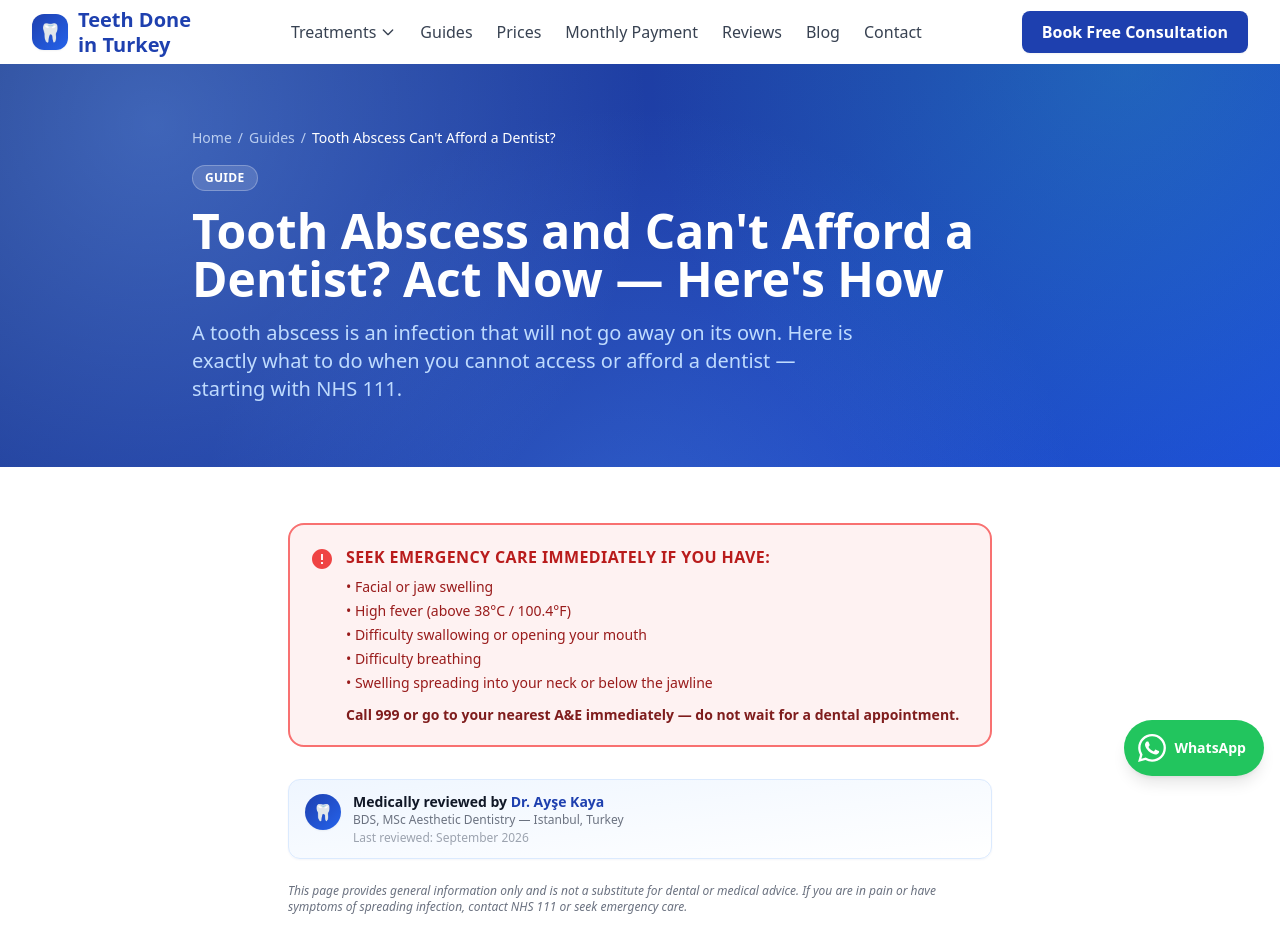
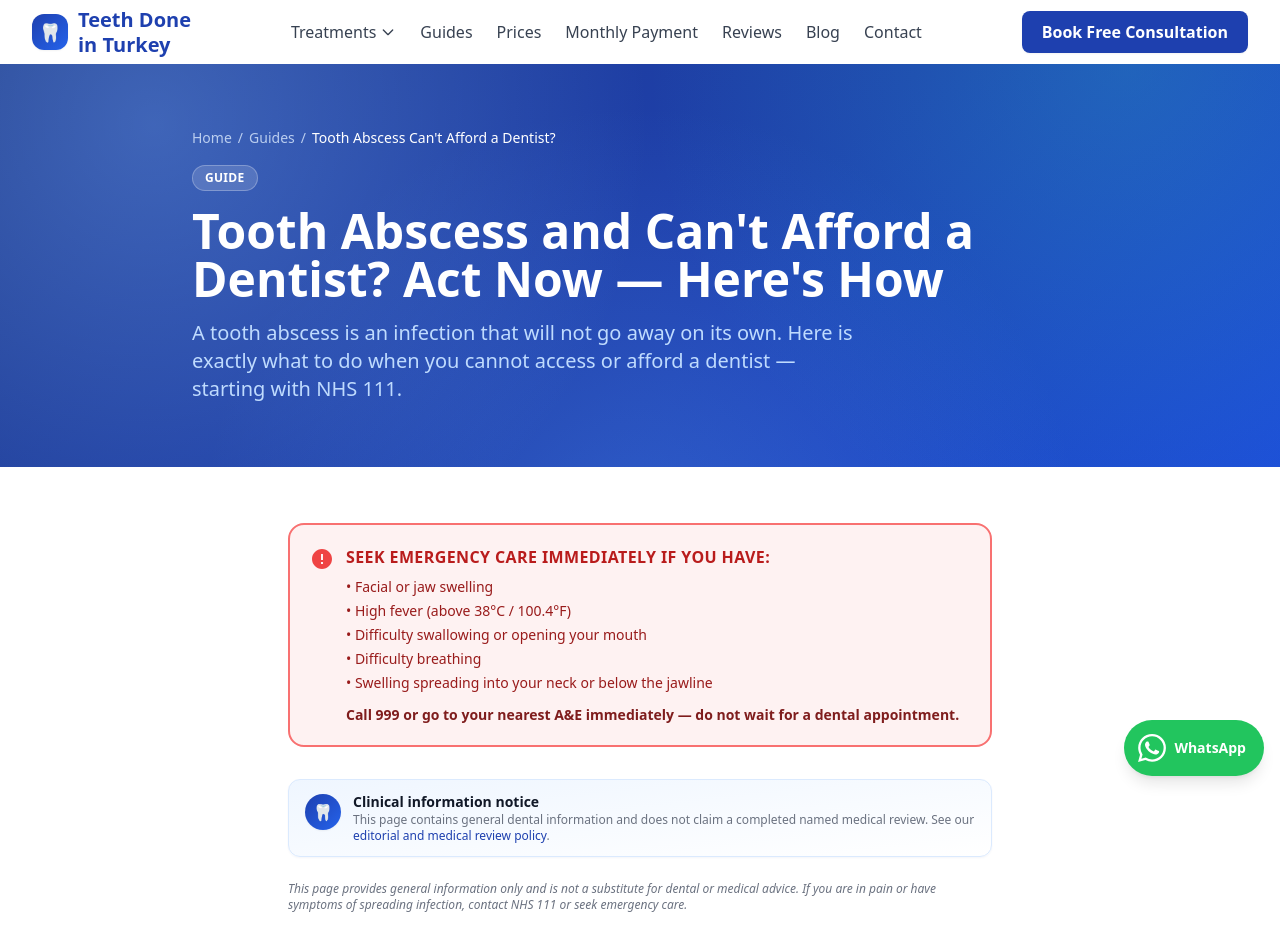
Before and after one commit to digiroiio-lgtm/teethdoneinturkey, a Next.js app: page /guides/tooth-abscess-cant-afford-dentist in a window 1280 px wide. Shown: the top 941 px of the page. Built offline with nearby package versions, Linux system fonts and the light colour scheme.

Commit message:
fix(ymyl): prevent unverified default medical reviewer attribution

```diff
--- a/src/components/MedicalReviewBadge.tsx
+++ b/src/components/MedicalReviewBadge.tsx
@@ -1,29 +1,52 @@
-import React from "react";
+import Link from "next/link";
 
 interface MedicalReviewBadgeProps {
   reviewerName?: string;
   reviewerTitle?: string;
+  reviewerHref?: string;
   reviewedDate?: string;
 }
 
 export default function MedicalReviewBadge({
-  reviewerName = "Dr. Ayşe Kaya",
-  reviewerTitle = "BDS, MSc Aesthetic Dentistry — Istanbul, Turkey",
+  reviewerName,
+  reviewerTitle,
+  reviewerHref,
   reviewedDate,
 }: MedicalReviewBadgeProps) {
+  const hasVerifiedReviewer = Boolean(reviewerName && reviewedDate);
+
   return (
     <div className="flex items-start gap-3 bg-gradient-to-br from-blue-50 to-white border border-blue-100 rounded-xl px-4 py-3 text-sm mb-6 shadow-sm shadow-blue-900/5">
       <div className="bg-gradient-to-br from-[#1e40af] to-blue-600 text-white rounded-full w-9 h-9 flex-shrink-0 flex items-center justify-center font-bold text-base mt-0.5 shadow-sm">
         🦷
       </div>
       <div>
-        <p className="font-semibold text-gray-900">
-          Medically reviewed by{" "}
-          <span className="text-[#1e40af]">{reviewerName}</span>
-        </p>
-        <p className="text-gray-500 text-xs">{reviewerTitle}</p>
-        {reviewedDate && (
-          <p className="text-gray-400 text-xs mt-0.5">Last reviewed: {reviewedDate}</p>
+        {hasVerifiedReviewer ? (
+          <>
+            <p className="font-semibold text-gray-900">
+              Medically reviewed by{" "}
+              {reviewerHref ? (
+                <Link href={reviewerHref} className="text-[#1e40af] hover:underline">
+                  {reviewerName}
+                </Link>
+              ) : (
+                <span className="text-[#1e40af]">{reviewerName}</span>
+              )}
+            </p>
+            {reviewerTitle && <p className="text-gray-500 text-xs">{reviewerTitle}</p>}
+            <p className="text-gray-400 text-xs mt-0.5">Last reviewed: {reviewedDate}</p>
+          </>
+        ) : (
+          <>
+            <p className="font-semibold text-gray-900">Clinical information notice</p>
+            <p className="text-gray-500 text-xs">
+              This page contains general dental information and does not claim a completed named medical review.
+              See our{" "}
+              <Link href="/editorial-policy" className="text-[#1e40af] hover:underline">
+                editorial and medical review policy
+              </Link>.
+            </p>
+          </>
         )}
       </div>
     </div>
```
